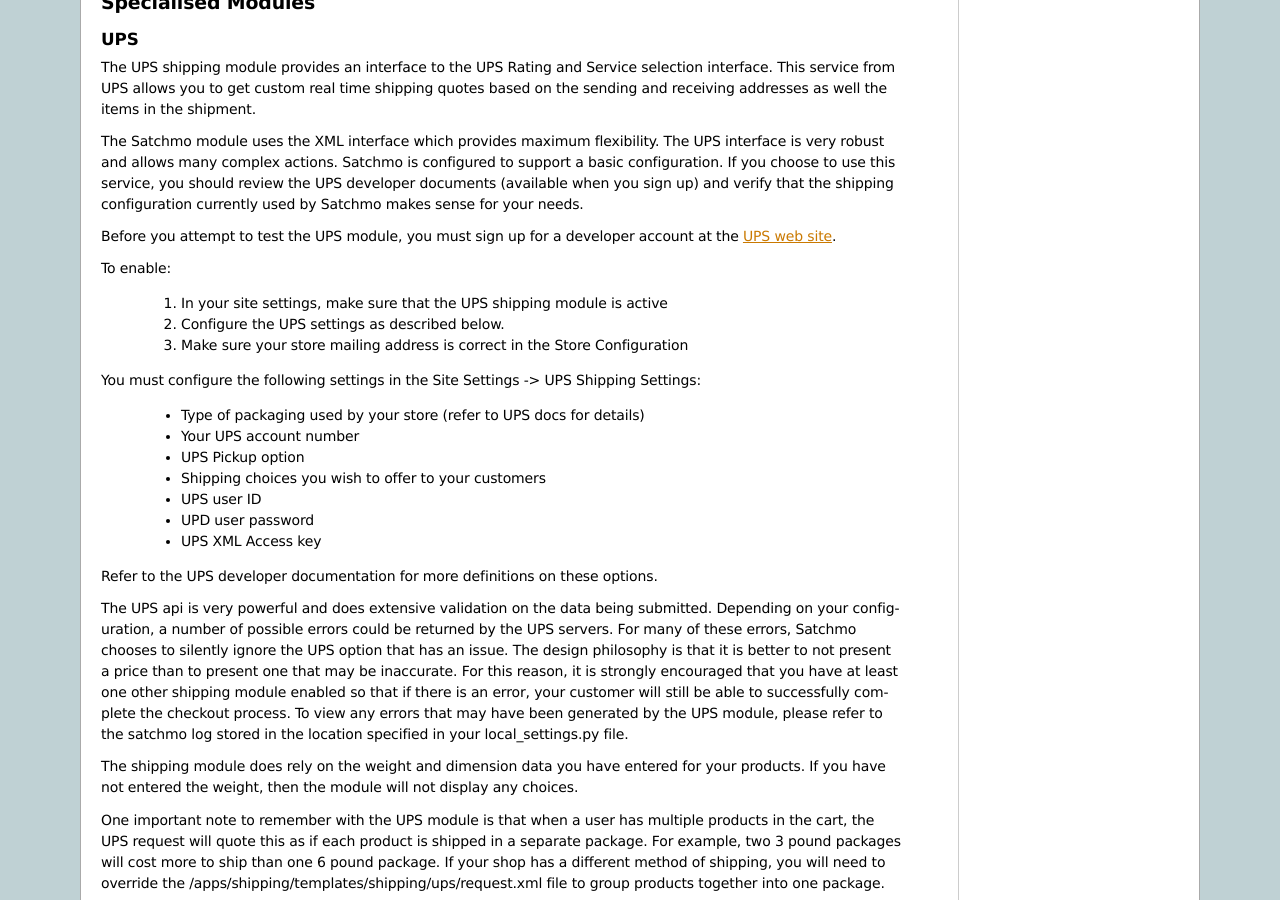
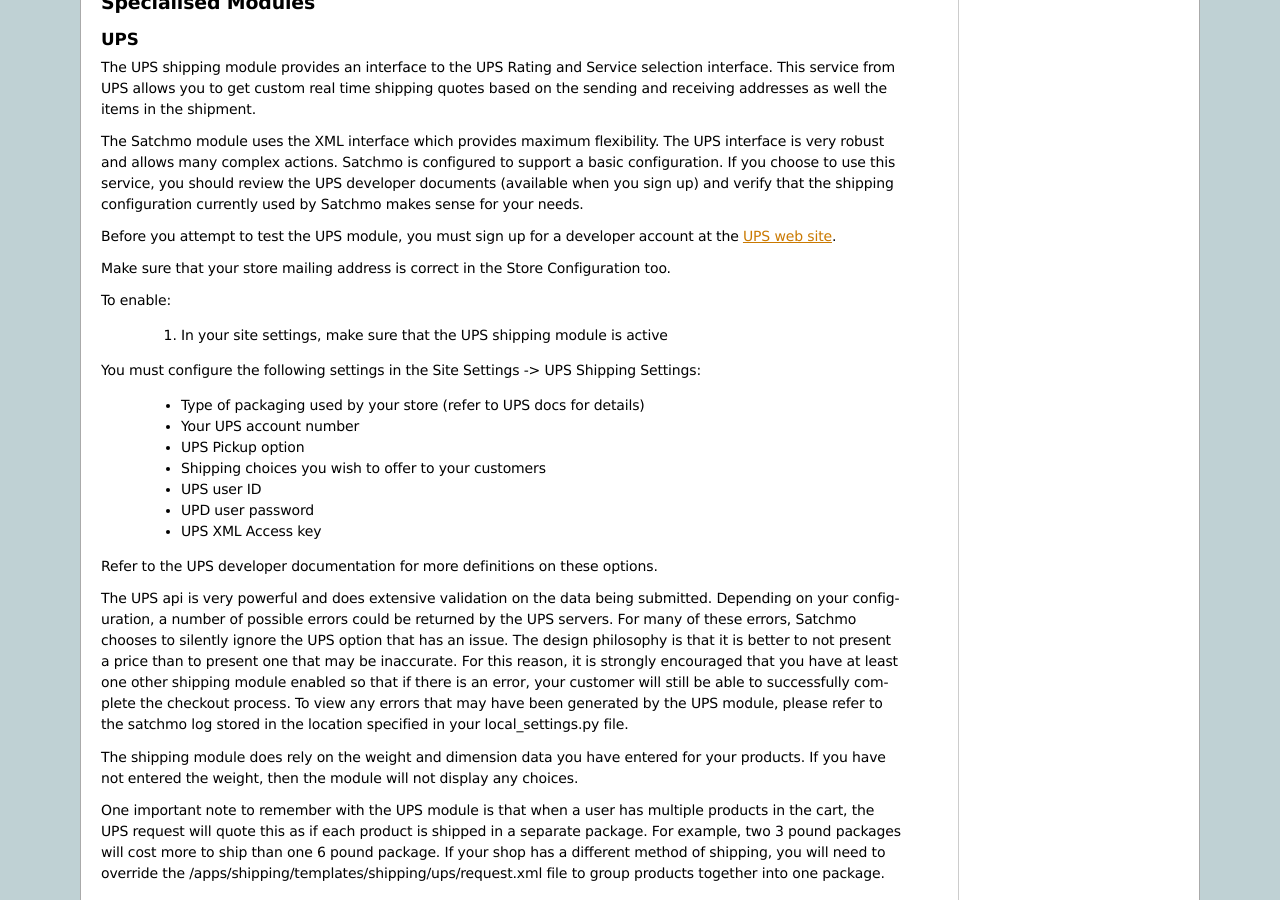
Before and after one commit to opencoca/WEB-Satchmo, a Sphinx documentation site: the page built from docs/shipping.txt, in a window 1280 px wide and 900 px high, scrolled down 2073 px. Built offline with Sphinx 7.4.7, drawn with Linux system fonts in a browser that asks for light colours.

Commit message:
docs/shipping/ups: strip down enabling section

```diff
--- a/docs/shipping.txt
+++ b/docs/shipping.txt
@@ -157,11 +157,11 @@
 Before you attempt to test the UPS module, you must sign up for a developer account at the
 `UPS web site <http://www.ups.com/content/us/en/bussol/offering/technology/automated_shipping/online_tools.html>`_.
 
+Make sure that your store mailing address is correct in the Store Configuration too.
+
 To enable:
 
  1. In your site settings, make sure that the UPS shipping module is active
- 2. Configure the UPS settings as described below.
- 3. Make sure your store mailing address is correct in the Store Configuration
 
 You must configure the following settings in the Site Settings -> UPS Shipping Settings:
 
```
